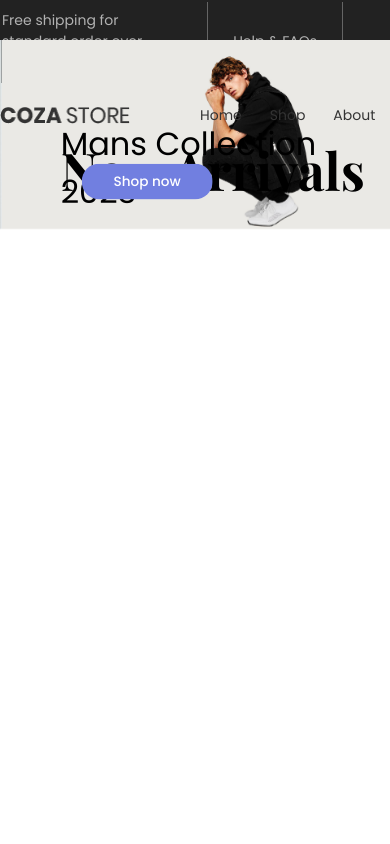
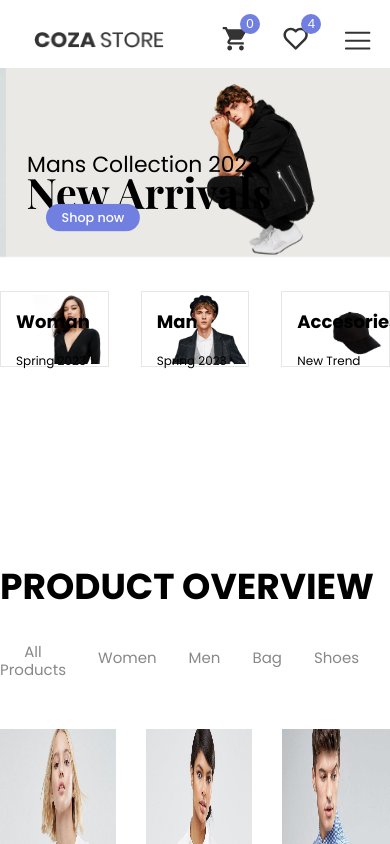
Before and after one commit to Cireka/Cosa-Store-Project, a Next.js app: page / in a window 390 px wide. Shown: the top 844 px of the page. Built offline with nearby package versions, Linux system fonts and the light colour scheme; a web font is replaced by a local one.

Commit message:
Responsive Commit 1

```diff
--- a/Components/Featured/Featured.module.css
+++ b/Components/Featured/Featured.module.css
@@ -1,7 +1,7 @@
 .featuredSection {
   max-width: 130rem;
   margin: 0 auto;
-  margin-top: 102rem;
+  margin-top: 82rem;
   margin-bottom: 20rem;
 }
 
@@ -12,8 +12,32 @@
   gap: 3.2rem;
 }
 
-@media (max-width: 1430px) {
+@media (max-width: 1291px) {
   .featuredSection {
     max-width: 110rem;
+    margin-top: 62rem;
   }
 }
+@media (max-width: 1200px) {
+  .featuredSection {
+    max-width: 100rem;
+    margin-top: 56rem;
+  }
+}
+
+@media (max-width: 1100px) {
+  .featuredSection {
+    margin-top: 3.2rem;
+  }
+}
+/* @media (max-width: 1000px) {
+  .featuredSection {
+    margin-top: 44rem;
+  }
+}
+@media (max-width: 956px) {
+  .featuredSection {
+    margin-top: 44rem;
+    max-width: 80rem;
+  }
+} */
--- a/Components/Navigation/NavBar.js
+++ b/Components/Navigation/NavBar.js
@@ -1,4 +1,4 @@
-import { Fragment } from "react";
+import { Fragment, use } from "react";
 import style from "./NavBar.module.css";
 import Image from "next/image";
 import logo from "../../public/logo-01.png";
@@ -8,16 +8,21 @@ import { BiHeart } from "react-icons/bi";
 import Link from "next/link";
 import ModalCart from "../UI/ModalCart/ModalCart";
 import { motion, AnimatePresence } from "framer-motion";
-import { useRouter } from "next/router";
+import { RxHamburgerMenu } from "react-icons/rx";
 
 import { useContext } from "react";
 import DataContext from "../Context/coza-context";
+// import { useWindowSize } from "@react-hook/window-size";
 
 const NavBar = () => {
   const ctx = useContext(DataContext);
   const [sticky, setSticky] = useState(false);
   const [cartIsShown, setCartIsShown] = useState(false);
-  const route = useRouter();
+  const [burgerMenuOpen, setBurgerMenuOpen] = useState(false);
+
+  const burgerMenuHanlder = () => {
+    setBurgerMenuOpen(!burgerMenuOpen);
+  };
 
   const setfixed = () => {
     if (window.scrollY >= 38) {
@@ -46,7 +51,11 @@ const NavBar = () => {
   return (
     <Fragment>
       <section className={style.SectionNav}>
-        <div className={style.topBarContainer}>
+        <div
+          className={
+            sticky ? style.topBarContainerResponsive : style.topBarContainer
+          }
+        >
           <div className={style.topBar}>
             <div className={style.BarParParrent}>
               <p>Free shipping for standard order over $100</p>
@@ -109,9 +118,34 @@ const NavBar = () => {
                 <p className={style.iconNum}>4</p>
                 <BiHeart className={style.Icons} />
               </button>
+              <button
+                onClick={burgerMenuHanlder}
+                className={style.navIconButtons}
+              >
+                <RxHamburgerMenu className={style.BurgerMenu} />
+              </button>
             </div>
           </nav>
         </div>
+
+        <AnimatePresence>
+          {burgerMenuOpen && (
+            <motion.div
+              className={style.filtetDropDownParrent}
+              initial={{ height: 0, opacity: 1, marginBottom: 0 }}
+              animate={{ height: "auto", opacity: 1, marginBottom: 52 }}
+              exit={{
+                height: 0,
+                opacity: 1,
+                overflow: "hidden",
+                marginBottom: 0,
+              }}
+              transition={{ duration: 0.5 }}
+            >
+              <div className={style.test}>ewqeqewq</div>
+            </motion.div>
+          )}
+        </AnimatePresence>
       </section>
     </Fragment>
   );
--- a/Components/Navigation/NavBar.module.css
+++ b/Components/Navigation/NavBar.module.css
@@ -2,6 +2,12 @@
   background-color: #222;
   padding: 0.2rem;
   width: 100%;
+}
+.topBarContainerResponsive {
+  background-color: #222;
+  padding: 0.2rem;
+  width: 100%;
+  margin-top: 5.4rem;
 }
 
 .topBar {
@@ -93,6 +99,12 @@
   width: 220%;
   height: auto;
 }
+.BurgerMenu {
+  display: none;
+  color: #333;
+  width: 220%;
+  height: auto;
+}
 .navIconButtons > .Icons:hover {
   transition: ease 0.3s;
   cursor: pointer;
@@ -110,11 +122,19 @@
   top: -1rem;
   left: 2rem;
 }
+.navIconButtons > .BurgerMenu:hover {
+  transition: ease 0.3s;
+  cursor: pointer;
+  color: #717fe0;
+}
 
 .NavParrent {
   position: relative;
   margin-top: 2.2rem;
   z-index: 10;
+}
+.test {
+  background-color: red;
 }
 @keyframes myAnim2 {
   0% {
@@ -190,3 +210,47 @@
     max-width: 110rem;
   }
 }
+@media (max-width: 1180px) {
+  .topBar {
+    max-width: 90rem;
+  }
+  .Navigation {
+    max-width: 90rem;
+  }
+  .NavParrent {
+    margin-top: 1.2rem;
+  }
+}
+@media (max-width: 1100px) {
+  .LinksAndLogo > a {
+    display: none;
+  }
+  .BurgerMenu {
+    display: block;
+  }
+  .Navigation {
+    padding: 0 2.2rem !important;
+  }
+  .topBarContainerResponsive,
+  .topBarContainer {
+    display: none;
+  }
+  .NavParrent {
+    padding: 1.2rem;
+  }
+  .SectionNav {
+    max-width: 900;
+    margin: 0 auto;
+  }
+}
+/* @media (max-width: 980px) {
+  .topBar {
+    max-width: 90rem;
+  }
+  .Navigation {
+    max-width: 90rem;
+  }
+  .NavParrent {
+    margin-top: 1.2rem;
+  }
+} */
--- a/Components/Slider/Slider.js
+++ b/Components/Slider/Slider.js
@@ -28,7 +28,7 @@ const Slider = () => {
         <Swiper
           speed={1500}
           modules={[Autoplay, EffectFade]}
-          // effect={"fade"}
+          allowTouchMove={true}
           autoplay={{
             delay: 5000,
             disableOnInteraction: false,
@@ -37,7 +37,6 @@ const Slider = () => {
           slideNextClass={style.toShowSlide}
           slideActiveClass={style.ShownSlide}
           slidePrevClass={style.toShowSlide}
-          // onSlideChange={slideChangeHandler}
         >
           <SwiperSlide>
             <h2 className={`${style.default} ${style.FirstBottomH}`}>
--- a/Components/Slider/Slider.module.css
+++ b/Components/Slider/Slider.module.css
@@ -5,9 +5,10 @@
   z-index: 0;
   top: 40px;
   width: 100vw;
+  height: auto;
 }
 .slideImage {
-  width: 100%;
+  width: 100vw;
   height: auto;
   position: relative;
 }
@@ -197,3 +198,99 @@
   top: 50%;
   left: 15%;
 }
+@media (max-width: 1523px) {
+  .swiperParrent {
+    position: absolute;
+    z-index: 0;
+    top: 40px;
+    width: 100vw;
+    height: 100vh;
+  }
+  .slideImage {
+    width: auto;
+    height: 100vh;
+    position: relative;
+  }
+}
+@media (max-width: 1291px) {
+  .swiperParrent {
+    position: absolute;
+    z-index: 0;
+    top: 40px;
+    width: 100vw;
+    height: auto;
+  }
+  .slideImage {
+    width: 100vw;
+    height: auto;
+    position: relative;
+  }
+  .ShopButton {
+    top: 68%;
+    left: 10%;
+  }
+
+  .FirstTopH,
+  .SecondTopH,
+  .ThiredTopH {
+    top: 42%;
+    left: 10%;
+  }
+
+  .FirstBottomH,
+  .SecondBottomH,
+  .ThiredBottomH {
+    top: 50%;
+    left: 10%;
+  }
+}
+
+@media (max-width: 1100px) {
+  .swiperParrent {
+    position: static;
+    z-index: 0;
+    top: 40px;
+    width: 100vw;
+    height: auto;
+  }
+  .slideImage {
+    width: 100vw;
+    height: auto;
+    position: static;
+  }
+}
+@media (max-width: 900px) {
+  .ShopButton {
+    padding: 0.6rem 2.2rem;
+  }
+  .swiperParrent {
+    z-index: 0;
+    top: 40px;
+    width: 100vw;
+    height: auto;
+  }
+  .slideImage {
+    width: 100vw;
+    height: auto;
+  }
+  .ShopButton {
+    top: 68%;
+    left: 5%;
+  }
+
+  .FirstTopH,
+  .SecondTopH,
+  .ThiredTopH {
+    font-size: 2.2rem;
+    top: 42%;
+    left: 5%;
+  }
+
+  .FirstBottomH,
+  .SecondBottomH,
+  .ThiredBottomH {
+    font-size: 4.2rem;
+    top: 50%;
+    left: 5%;
+  }
+}
--- a/Components/UI/FeaturedBox.module.css
+++ b/Components/UI/FeaturedBox.module.css
@@ -112,3 +112,51 @@
     width: 100%;
   }
 }
+
+@media (max-width: 1200px) {
+  .FeaturedboxParrent {
+    width: 100%;
+  }
+  .title,
+  .par {
+    left: 45px;
+  }
+  .title {
+    font-size: 2.2rem;
+  }
+  .par {
+    font-size: 1.2rem;
+  }
+}
+@media (max-width: 948px) {
+  .FeaturedboxParrent {
+    width: 100%;
+  }
+  .title,
+  .par {
+    left: 25px;
+  }
+  .title {
+    font-size: 1.8rem;
+  }
+  .par {
+    font-size: 1.2rem;
+  }
+}
+@media (max-width: 800px) {
+  .FeaturedboxParrent {
+    width: 100%;
+  }
+  .title,
+  .par {
+    left: 15px;
+  }
+  .title {
+    font-size: 1.8rem;
+    top: 20px;
+  }
+  .par {
+    font-size: 1.2rem;
+    top: 60px;
+  }
+}
```
